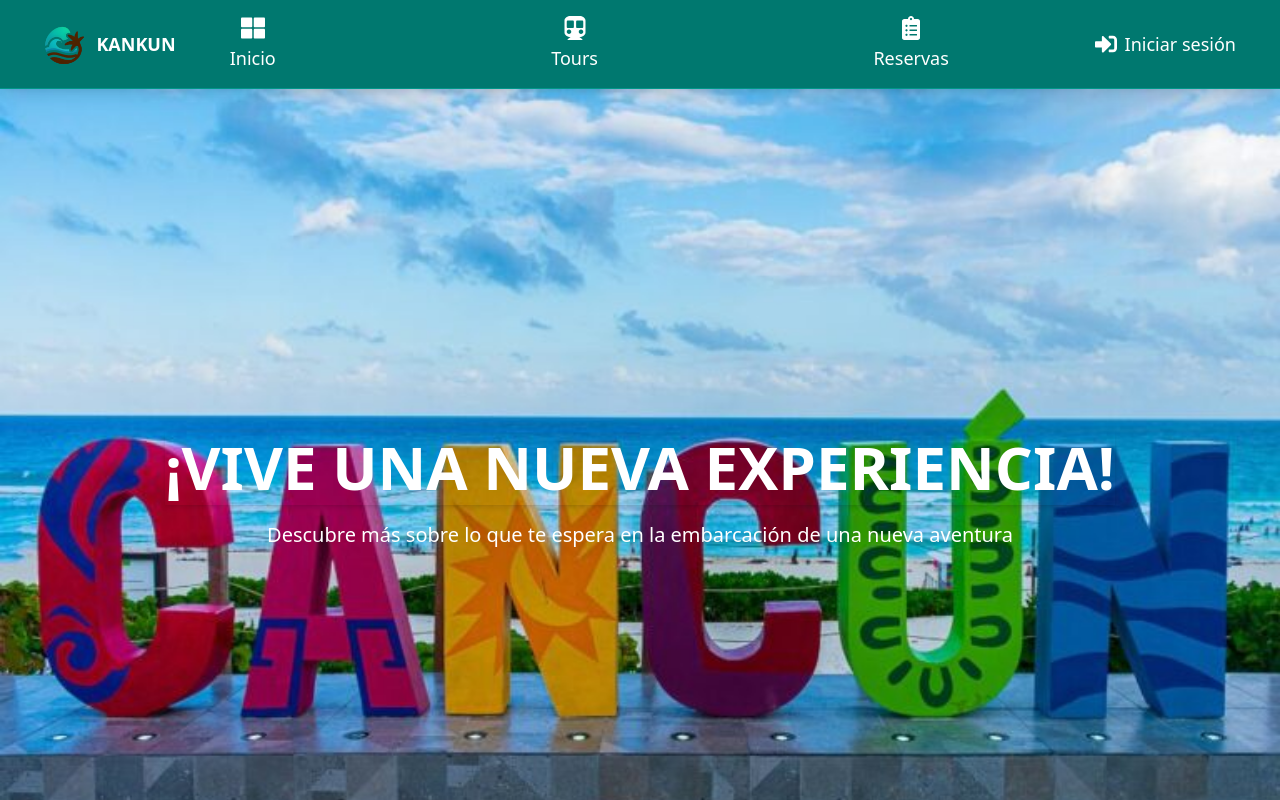
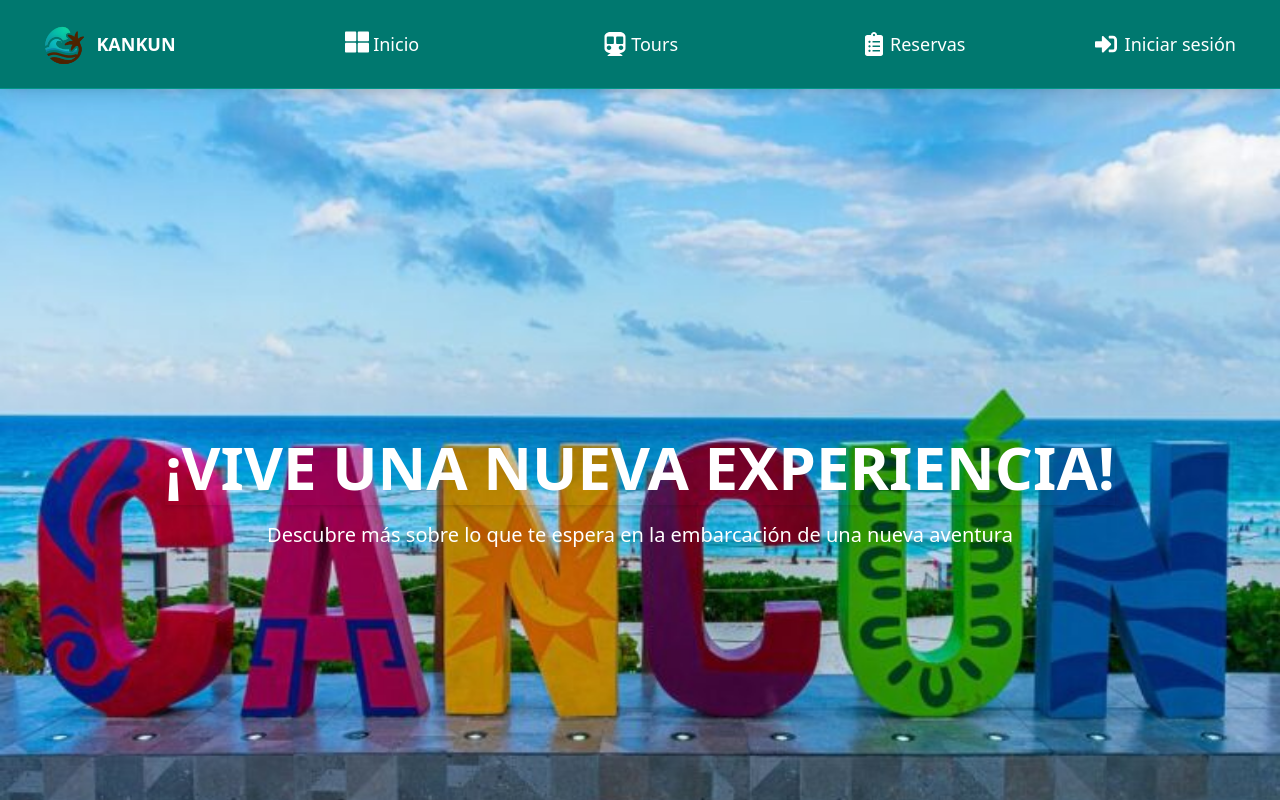
Before and after one commit to SebasEPV/TourManager_Front, a React (Vite) app: page / in a window 1280 px wide. Shown: the top 800 px of the page. Built offline with nearby package versions, Linux system fonts and the light colour scheme; no server answers.

Commit message:
Updated header

```diff
--- a/src/layout/header.jsx
+++ b/src/layout/header.jsx
@@ -1,6 +1,12 @@
 import { useEffect, useState } from "react";
 import { Link, useNavigate } from "react-router-dom";
-import { FaThLarge, FaSubway, FaClipboardList, FaSignInAlt, FaSignOutAlt } from "react-icons/fa";
+import {
+  FaThLarge,
+  FaSubway,
+  FaClipboardList,
+  FaSignInAlt,
+  FaSignOutAlt,
+} from "react-icons/fa";
 import Cookies from "js-cookie";
 import { sign_out } from "./../services/UserService";
 
@@ -53,7 +59,7 @@ const Header = () => {
   return (
     <header className="bg-teal-700 text-white py-3 px-8 flex items-center justify-between shadow-lg border-b border-teal-600 w-full sticky top-0 z-50">
       <div
-        className="px-3 py-1 rounded-md font-bold text-white text-lg"
+        className="px-3 py-1 rounded-md font-bold text-white text-lg mr-33"
         style={{
           backgroundImage: "url('/LogoKANKUN.png')",
           backgroundSize: "cover",
@@ -62,32 +68,57 @@ const Header = () => {
           height: "4rem",
           display: "flex",
           alignItems: "center",
-          justifyContent: "center"
+          justifyContent: "center",
         }}
       >
-        <p className="flex pl-36">
-          KANKUN
-        </p>
+        <p className="flex pl-36">KANKUN</p>
       </div>
 
-      <nav className="flex justify-around flex-1 px-4 text-lg font-medium gap-10">
-        <Link to="/" className="flex flex-col items-center gap-1 group transition-transform duration-200 hover:scale-110">
-          <FaThLarge size={24} className="group-hover:text-yellow-400 transition-colors duration-300" />
-          <span className="group-hover:text-yellow-300 transition-colors duration-300">Inicio</span>
+      <nav className="flex flex-1 justify-center items-center text-lg font-medium gap-16">
+        <Link
+          to="/"
+          className="flex gap-1 group transition-transform duration-200 hover:scale-110 mx-15"
+        >
+          <FaThLarge
+            size={24}
+            className="group-hover:text-yellow-400 transition-colors duration-300"
+          />
+          <span className="group-hover:text-yellow-300 transition-colors duration-300">
+            Inicio
+          </span>
         </Link>
-        <Link to="/tours" className="flex flex-col items-center gap-1 group transition-transform duration-200 hover:scale-110">
-          <FaSubway size={24} className="group-hover:text-yellow-400 transition-colors duration-300" />
-          <span className="group-hover:text-yellow-300 transition-colors duration-300">Tours</span>
+        <Link
+          to="/tours"
+          className="flex items-center gap-1 group transition-transform duration-200 hover:scale-110 mx-15"
+        >
+          <FaSubway
+            size={24}
+            className="group-hover:text-yellow-400 transition-colors duration-300"
+          />
+          <span className="group-hover:text-yellow-300 transition-colors duration-300">
+            Tours
+          </span>
         </Link>
-        <Link to="/reservations" className="flex flex-col items-center gap-1 group transition-transform duration-200 hover:scale-110">
-          <FaClipboardList size={24} className="group-hover:text-yellow-400 transition-colors duration-300" />
-          <span className="group-hover:text-yellow-300 transition-colors duration-300">Reservas</span>
+        <Link
+          to="/reservations"
+          className="flex items-center gap-1 group transition-transform duration-200 hover:scale-110 mx-15"
+        >
+          <FaClipboardList
+            size={24}
+            className="group-hover:text-yellow-400 transition-colors duration-300"
+          />
+          <span className="group-hover:text-yellow-300 transition-colors duration-300">
+            Reservas
+          </span>
         </Link>
       </nav>
 
       <div className="flex items-center gap-4">
         {!isAuthenticated ? (
-          <Link to="/login" className="flex items-center gap-2 text-lg px-3 py-1 rounded-md transition hover:bg-white hover:text-teal-700">
+          <Link
+            to="/login"
+            className="flex items-center gap-2 text-lg px-3 py-1 rounded-md transition hover:bg-white hover:text-teal-700"
+          >
             <FaSignInAlt size={22} /> Iniciar sesión
           </Link>
         ) : (
```
